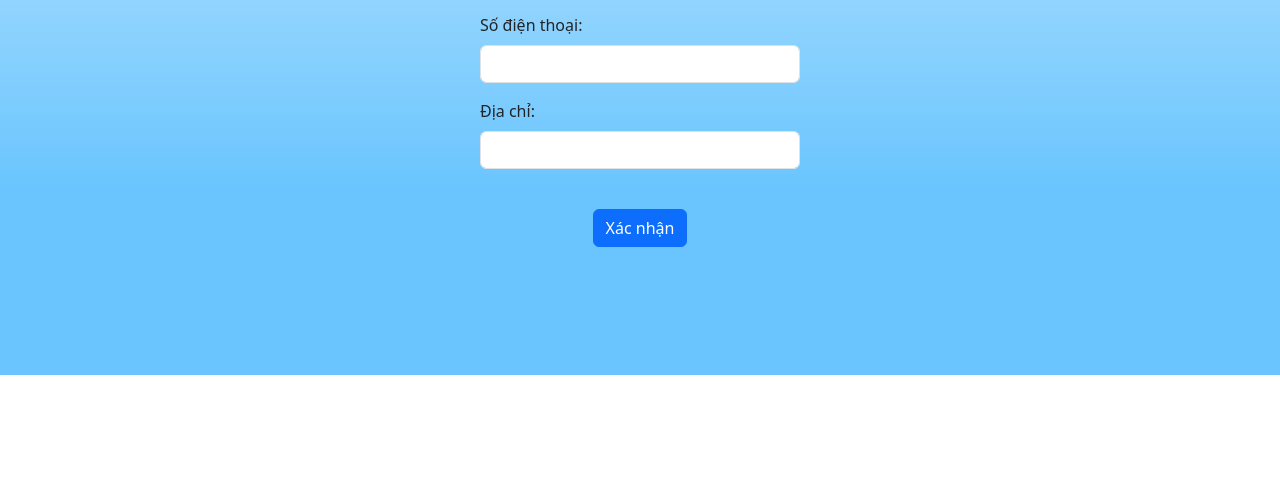
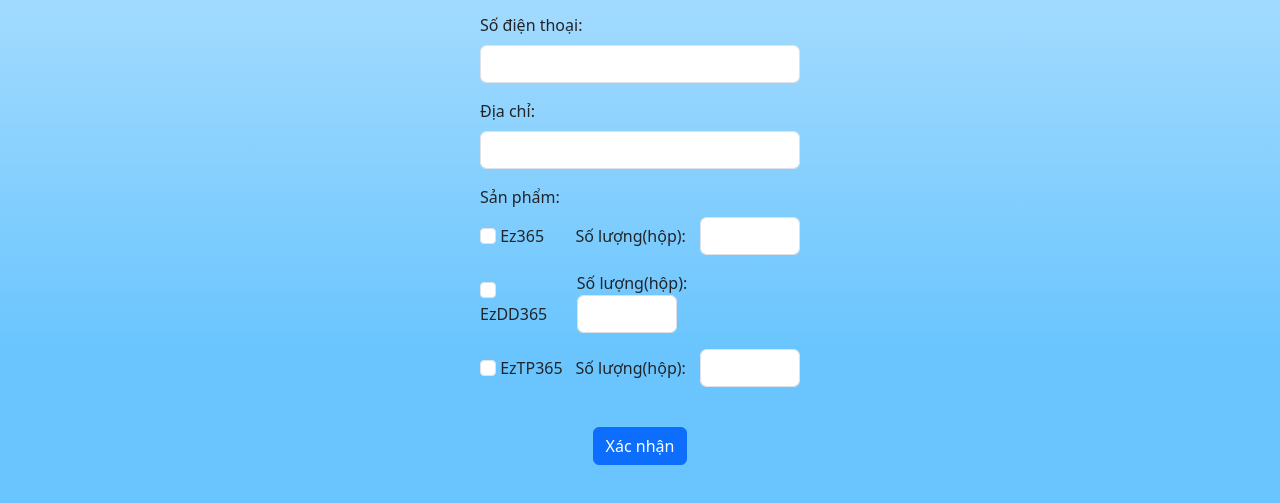
Before and after one commit to vncheckgit/enzym.trace.com.vn, a plain HTML site: page index.html in a window 1280 px wide. Shown: the part 345-848 px from the top of the page. Before the commit the page ends 800 px from the top, so only its background shows below. Drawn offline with nearby package versions, Linux system fonts and the light colour scheme.

Commit message:
Update index.html

```diff
--- a/index.html
+++ b/index.html
@@ -119,6 +119,12 @@
                 transform: rotate(360deg);
             }
         }
+
+        .d-flex-between {
+            display: flex;
+            justify-content: space-between;
+            align-items: center;
+        }
     </style>
 </head>
 
@@ -141,6 +147,39 @@
             <div class="mb-3">
                 <label for="address" class="form-label">Địa chỉ:</label>
                 <input type="text" class="form-control" id="address" name="address" required>
+            </div>
+            <label for="address" class="form-label">Sản phẩm:</label>
+            <br>
+            <div class="mb-3 d-flex-between">
+                <div>
+                    <input class="form-check-input" type="checkbox" id="ez365" name="ez365">
+                    <label class="form-check-label" for="ez365">Ez365</label>
+                </div>
+                <div>
+                    <label for="quantity" class="form-check-label">Số lượng(hộp):</label>
+                    <input type="number" class="form-control d-inline-block" id="quantity" name="ez365-quantity" style="width: 100px;">
+                </div>
+            </div>
+            <div class="mb-3 d-flex-between">
+                <div>
+                    <input class="form-check-input" type="checkbox" id="ez365" name="ezdd365">
+                    <label class="form-check-label" for="ez365">EzDD365</label>
+                </div>
+                <div>
+                    <label for="quantity" class="form-check-label">Số lượng(hộp):</label>
+                    <input type="number" class="form-control d-inline-block" id="quantity" name="ezdd365-quantity" style="width: 100px;">
+                </div>
+            </div>
+            <div class="mb-3 d-flex-between">
+                <div>
+                    <input class="form-check-input" type="checkbox" id="ez365" name="eztp365">
+                    <label class="form-check-label" for="ez365">EzTP365</label>
+
+                </div>
+                <div>
+                    <label for="quantity" class="form-check-label">Số lượng(hộp):</label>
+                    <input type="number" class="form-control d-inline-block" id="quantity" name="eztp365-quantity" style="width: 100px;">
+                </div>
             </div>
             <br>
             <div class="d-flex justify-content-center">
```
